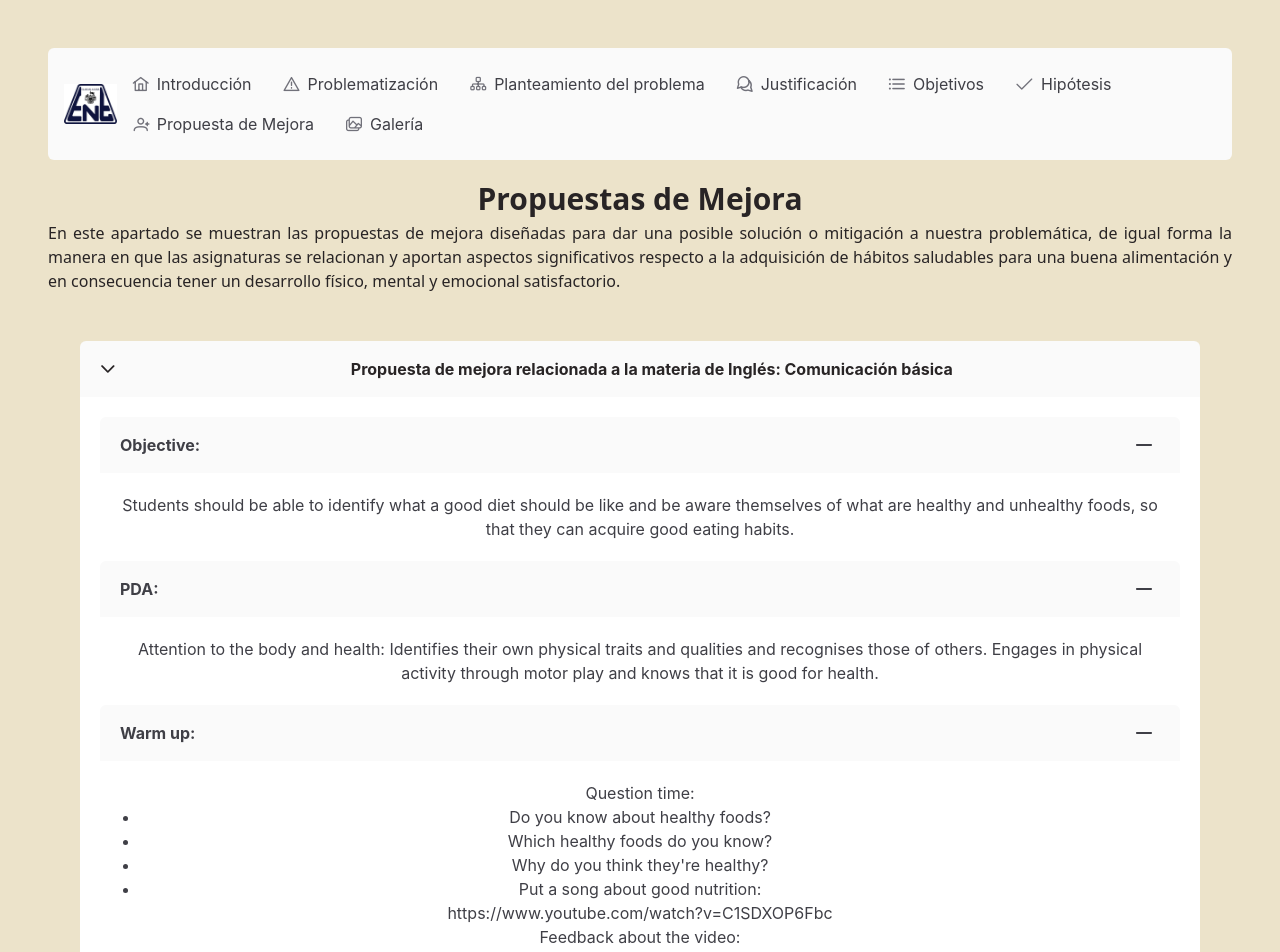
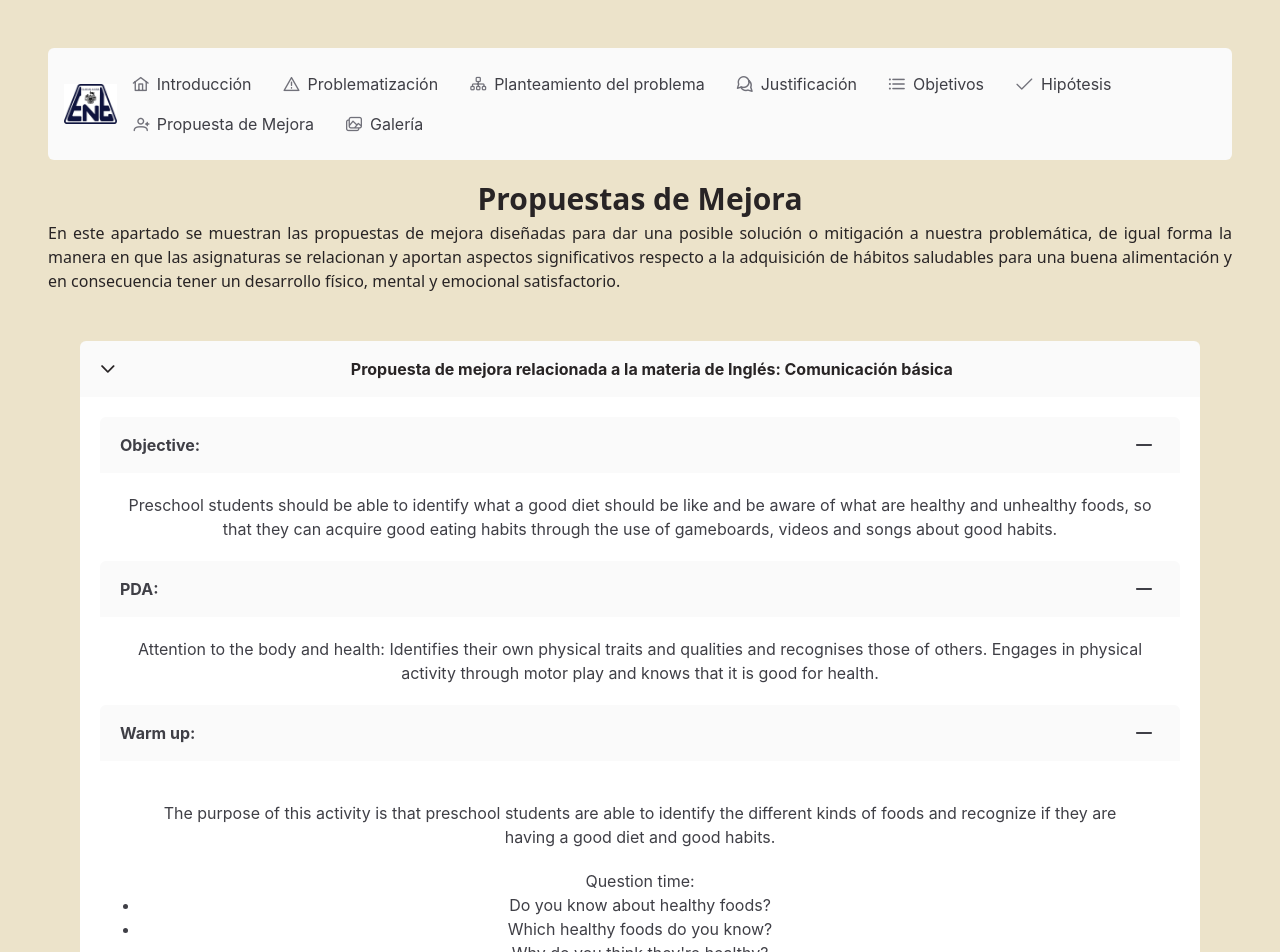
Before and after one commit to Snowbeast138/EnegProject, a React (Vite) app in the folder EnegApp/: page /Propuesta in a window 1280 px wide. Shown: the top 952 px of the page. Built offline with nearby package versions, Linux system fonts and the light colour scheme; a web font is replaced by a local one.

Commit message:
Propuesta mejora ingles

```diff
--- a/EnegApp/src/pages/PropuestaMejora/PropuestaMejora_template.tsx
+++ b/EnegApp/src/pages/PropuestaMejora/PropuestaMejora_template.tsx
@@ -21,9 +21,10 @@ function PropuestaMejora_template() {
           <AccordionTab header="Propuesta de mejora relacionada a la materia de Inglés: Comunicación básica">
             <Panel header="Objective:" toggleable>
               <p className="m-0">
-                Students should be able to identify what a good diet should be
-                like and be aware themselves of what are healthy and unhealthy
-                foods, so that they can acquire good eating habits.
+                Preschool students should be able to identify what a good diet
+                should be like and be aware of what are healthy and unhealthy
+                foods, so that they can acquire good eating habits through the
+                use of gameboards, videos and songs about good habits.
               </p>
             </Panel>
             <Panel header="PDA:" toggleable>
@@ -35,6 +36,11 @@ function PropuestaMejora_template() {
               </p>
             </Panel>
             <Panel header="Warm up:" toggleable>
+              <Panel>
+                The purpose of this activity is that preschool students are able
+                to identify the different kinds of foods and recognize if they
+                are having a good diet and good habits.
+              </Panel>
               <ul className="px-5 list-disc">
                 <p>Question time:</p>
                 <li>Do you know about healthy foods?</li>
```
